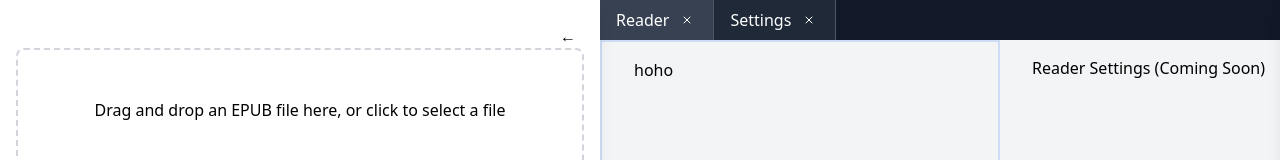
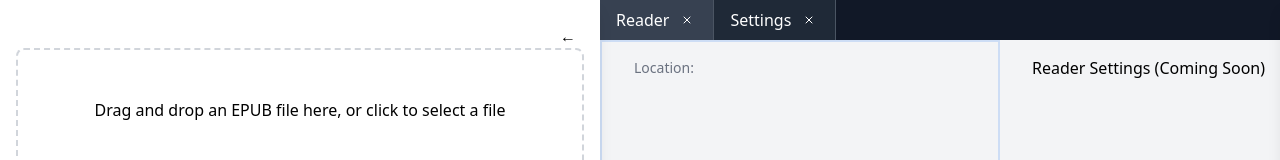
Before and after one commit to hayeah/surfread, a Next.js app: page /epub in a window 1280 px wide. Shown: the top 160 px of the page. Built offline with nearby package versions, Linux system fonts and the light colour scheme.

Commit message:
debug tabs update

```diff
--- a/components/Frame/AppFrame.tsx
+++ b/components/Frame/AppFrame.tsx
@@ -6,7 +6,7 @@ import TabContainer from "./TabContainer";
 interface AppFrameProps {
   leftDrawerContent?: React.ReactNode;
   rightDrawerContent?: React.ReactNode;
-  tabs?: Array<{
+  tabs: Array<{
     id: string;
     label: string;
     content: React.ReactNode;
@@ -42,10 +42,9 @@ const AppFrame: React.FC<AppFrameProps> = ({
         {leftDrawerContent}
       </LeftDrawer>
 
-      <main className={`flex-1 transition-all duration-300 ${
-        leftDrawerOpen ? "ml-[600px]" : "ml-0"
-      }`}>
-        <TabContainer initialTabs={tabs} />
+      <main className={`flex-1 transition-all duration-300 ${leftDrawerOpen ? "ml-[600px]" : "ml-0"
+        }`}>
+        <TabContainer tabs={tabs} />
       </main>
 
       <RightDrawer
--- a/components/Frame/TabContainer.tsx
+++ b/components/Frame/TabContainer.tsx
@@ -1,4 +1,4 @@
-import React, { useState, useRef } from "react";
+import React, { useState, useRef, useEffect } from "react";
 import {
   DndContext,
   closestCenter,
@@ -26,14 +26,11 @@ interface Tab {
 }
 
 interface TabContainerProps {
-  initialTabs?: Tab[];
+  tabs: Tab[];
 }
 
-const TabContainer: React.FC<TabContainerProps> = ({ initialTabs }) => {
-  const [tabs, setTabs] = useState<Tab[]>(initialTabs || [
-    { id: "1", label: "Tab 1", content: <div>Content 1</div> },
-    { id: "2", label: "Tab 2", content: <div>Content 2</div> },
-  ]);
+const TabContainer: React.FC<TabContainerProps> = ({ tabs: propTabs }) => {
+  const [tabs, setTabs] = useState<Tab[]>(propTabs);
   const [activeTab, setActiveTab] = useState<string>(tabs[0]?.id || "1");
   const [isDragging, setIsDragging] = useState(false);
   const [draggedItem, setDraggedItem] = useState(null);
@@ -147,6 +144,12 @@ const TabContainer: React.FC<TabContainerProps> = ({ initialTabs }) => {
     setTabs(newTabs);
   };
 
+  useEffect(() => {
+    if (propTabs) {
+      setTabs(propTabs);
+    }
+  }, [propTabs]);
+
   return (
     <div className="flex flex-col w-full h-full">
       <DndContext
--- a/components/reader/viewer.tsx
+++ b/components/reader/viewer.tsx
@@ -8,21 +8,20 @@ interface ViewerProps {
   book: Book;
   currentLocation?: string;
   navigation: NavItem[];
-  onScrollPositionChange?: (position: number) => void;
-  onTextSelect?: (selection: { text: string; context: string; cfi?: string }) => void;
 }
 
-export function Viewer({ book, currentLocation, navigation, onScrollPositionChange, onTextSelect }: ViewerProps) {
+export function Viewer({ book, currentLocation, navigation }: ViewerProps) {
   const viewerRef = useRef<HTMLDivElement>(null);
   const renditionRef = useRef<Rendition | null>(null);
   const displayPromiseRef = useRef<Promise<any> | null>(null);
-  const { setCurrentLocation } = useEpubStore();
+  const { setCurrentLocation, setSelectedText } = useEpubStore();
 
   const debouncedTextSelect = useCallback(
     debounce((selection: { text: string; context: string; cfi?: string }) => {
-      onTextSelect?.(selection);
-    }, 300),
-    [onTextSelect]
+      console.log("selected", selection);
+      setSelectedText(selection);
+    }, 100),
+    [setSelectedText]
   );
 
   useEffect(() => {
@@ -61,8 +60,6 @@ export function Viewer({ book, currentLocation, navigation, onScrollPositionChan
 
       // Add selection event handler
       renditionRef.current.on("selected", (cfiRange: string, contents: any) => {
-        if (!onTextSelect) return;
-
         const selection = contents.window.getSelection();
         if (!selection || selection.rangeCount === 0) return;
 
--- a/pages/epub.tsx
+++ b/pages/epub.tsx
@@ -1,4 +1,4 @@
-import React from 'react';
+import React, { useEffect } from 'react';
 import Head from 'next/head';
 import { Dropzone } from '@/components/ui/dropzone';
 import { Outline } from '@/components/reader/outline';
@@ -21,8 +21,6 @@ const EpubReader = () => {
             book={book}
             currentLocation={currentLocation}
             navigation={navigation}
-            onScrollPositionChange={setScrollPosition}
-            onTextSelect={setSelectedText}
           />
         </div>
       )}
@@ -49,9 +47,9 @@ const EpubOutline = () => {
 };
 
 export default function EpubPage() {
-  const { book, loadLastBook } = useEpubStore();
+  const { book, selectedText, currentLocation, loadLastBook } = useEpubStore();
 
-  React.useEffect(() => {
+  useEffect(() => {
     loadLastBook();
   }, [loadLastBook]);
 
@@ -61,9 +59,8 @@ export default function EpubPage() {
       label: "Reader",
       content: (
         <div className="p-4">
-          {"hoho"}
-          {/* <div className="text-sm text-gray-500">
-            Progress: {Math.round(scrollPosition * 100)}%
+          <div className="text-sm text-gray-500">
+            Location: {currentLocation}
           </div>
 
           {selectedText && (
@@ -77,7 +74,7 @@ export default function EpubPage() {
                 </>
               )}
             </div>
-          )} */}
+          )}
         </div>
       ),
     },
```
